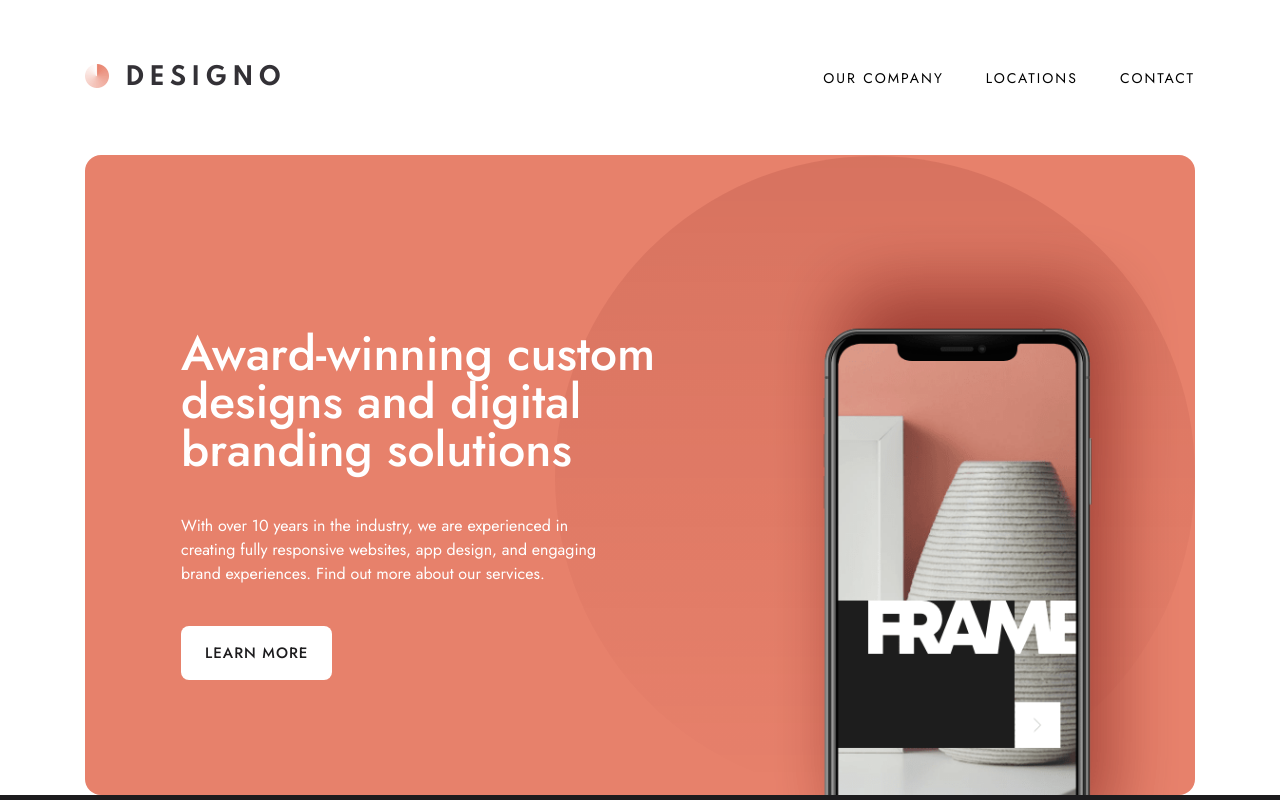
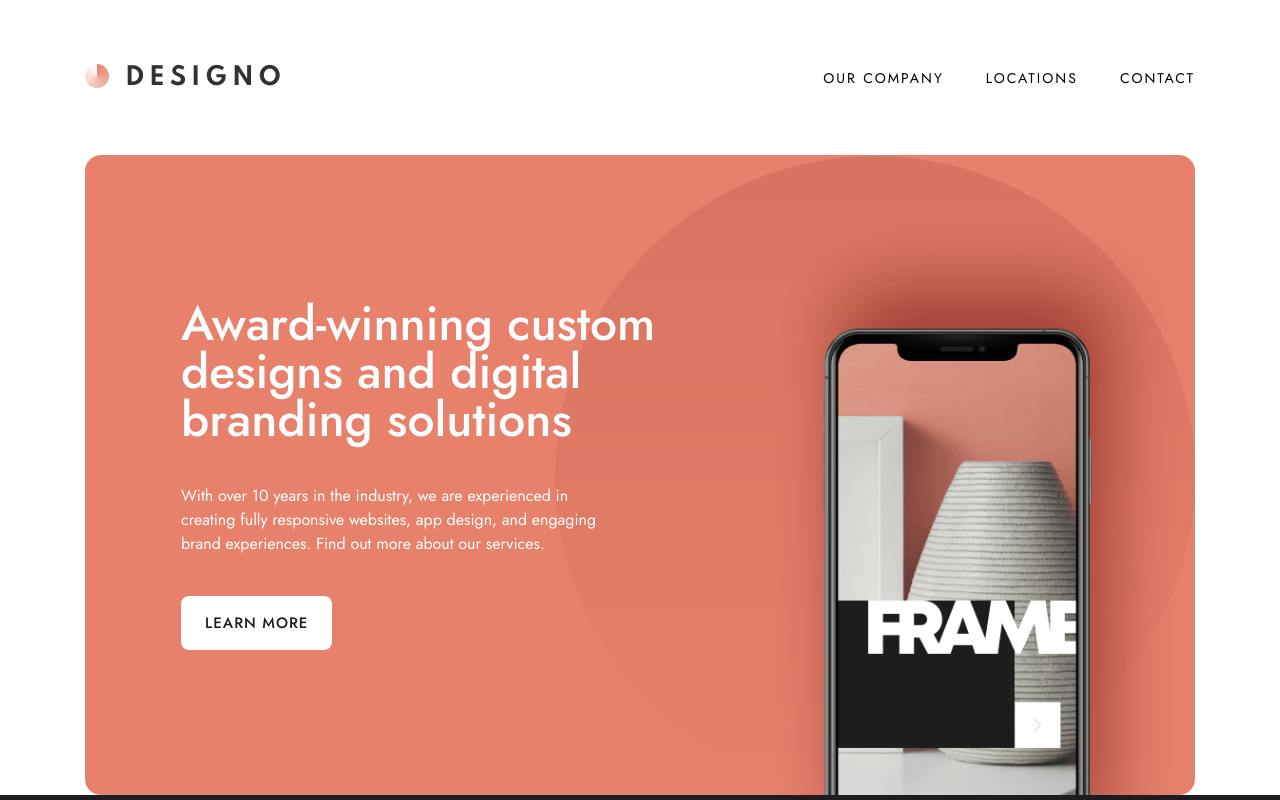
Before and after one commit to awongdev/designo, a Next.js app: page / in a window 1280 px wide. Shown: the top 800 px of the page. Built offline with nearby package versions, Linux system fonts and the light colour scheme.

Commit message:
Style: Fix padding on hero component

```diff
--- a/components/home/Hero.tsx
+++ b/components/home/Hero.tsx
@@ -6,8 +6,8 @@ const Hero = () => {
   return (
     <section>
       <div className="flex justify-center">
-        <div className="relative h-full min-h-[52.688rem] w-full max-w-1110 overflow-hidden bg-clr-peach sm:mx-6 sm:rounded-2xl lg:flex lg:min-h-[40rem] lg:items-center">
-          <div className="relative z-20 flex flex-col items-center px-6 pt-20 text-center text-clr-white md:pt-[3.75rem] lg:items-start lg:px-24 lg:text-left">
+        <div className="relative h-full min-h-[52.688rem] w-full max-w-1110 overflow-hidden bg-clr-peach sm:mx-6 sm:rounded-2xl md:mx-10 lg:flex lg:min-h-[40rem] lg:items-center">
+          <div className="relative z-20 flex flex-col items-center px-6 pt-20 text-center text-clr-white md:pt-[3.75rem] lg:items-start lg:px-24 lg:pt-0 lg:text-left">
             <h1 className="header-text mb-[0.875rem] max-w-sm sm:mb-6 sm:max-w-xl lg:mb-10">
               Award-winning custom designs and digital branding solutions
             </h1>
```
